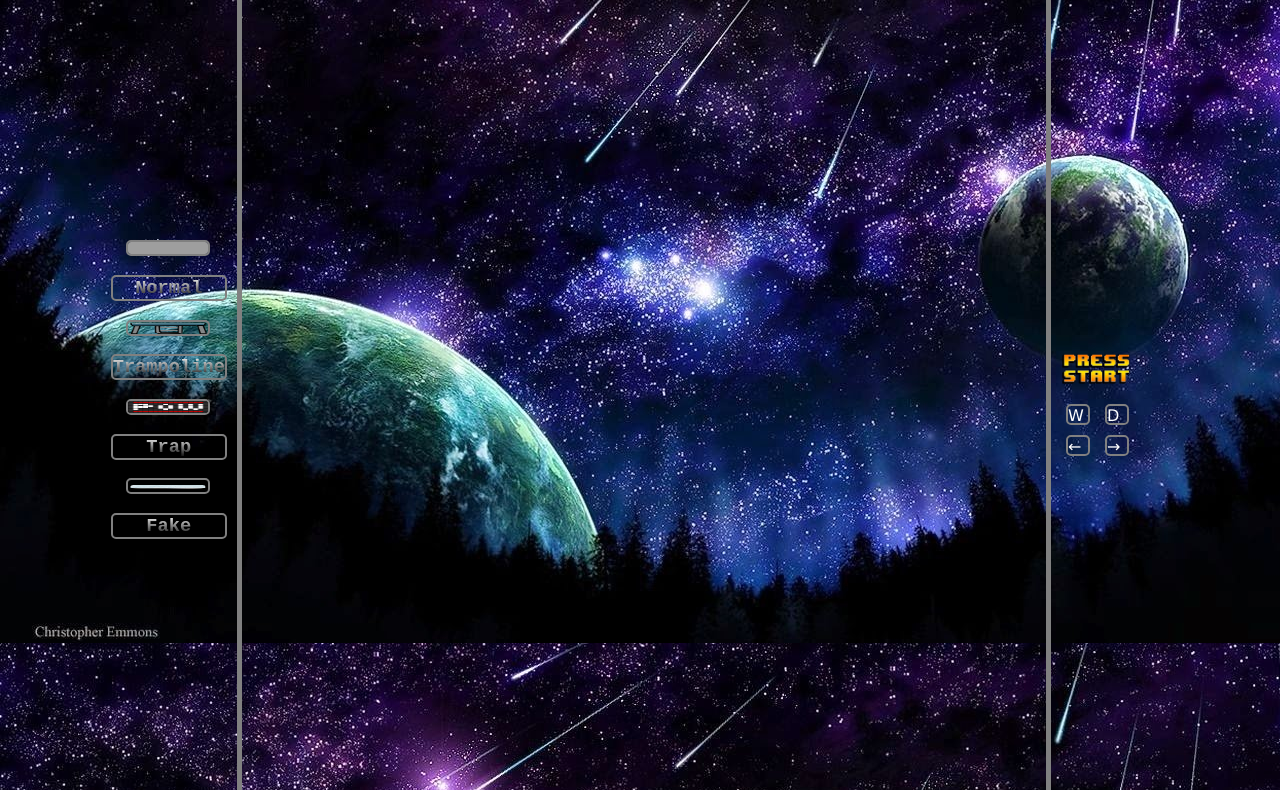
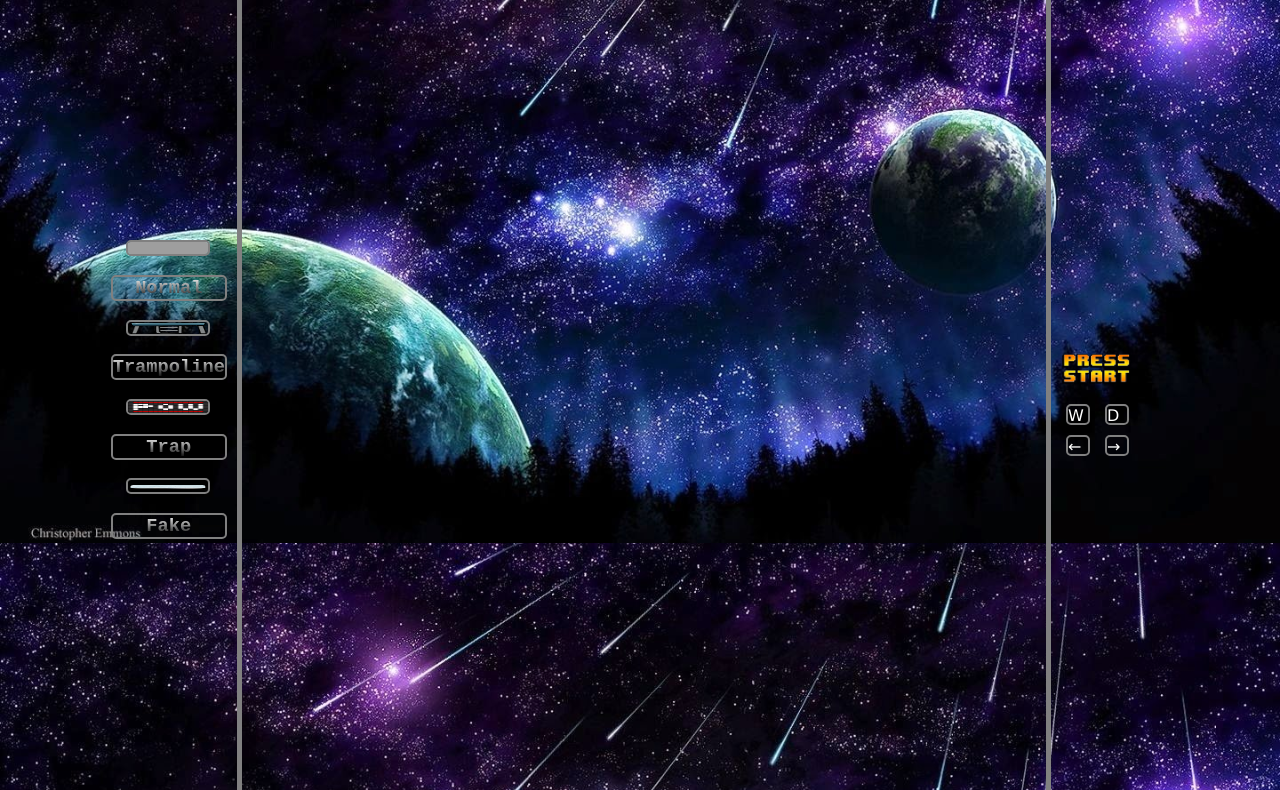
Before and after one commit to masacheung/dropping_down, a website: page index.html in a window 1280 px wide. Shown: the part 257-1047 px from the top of the page. Drawn offline with Linux system fonts and the light colour scheme; files that its build step writes are made by us from their sources; grey boxes are pictures that could not be loaded.

Commit message:
HTML background

```diff
--- a/src/styles/stype.css
+++ b/src/styles/stype.css
@@ -1,6 +1,10 @@
 body {
     /* background-color: #696969; */
-    background-image: url('../../assests/icon/space.jpg');
+    background: url('../../assests/icon/space.jpg') no-repeat center center fixed;
+    -webkit-background-size: cover;
+    -moz-background-size: cover;
+    -o-background-size: cover;
+    background-size: cover;
 }
 
 h1 {
```
